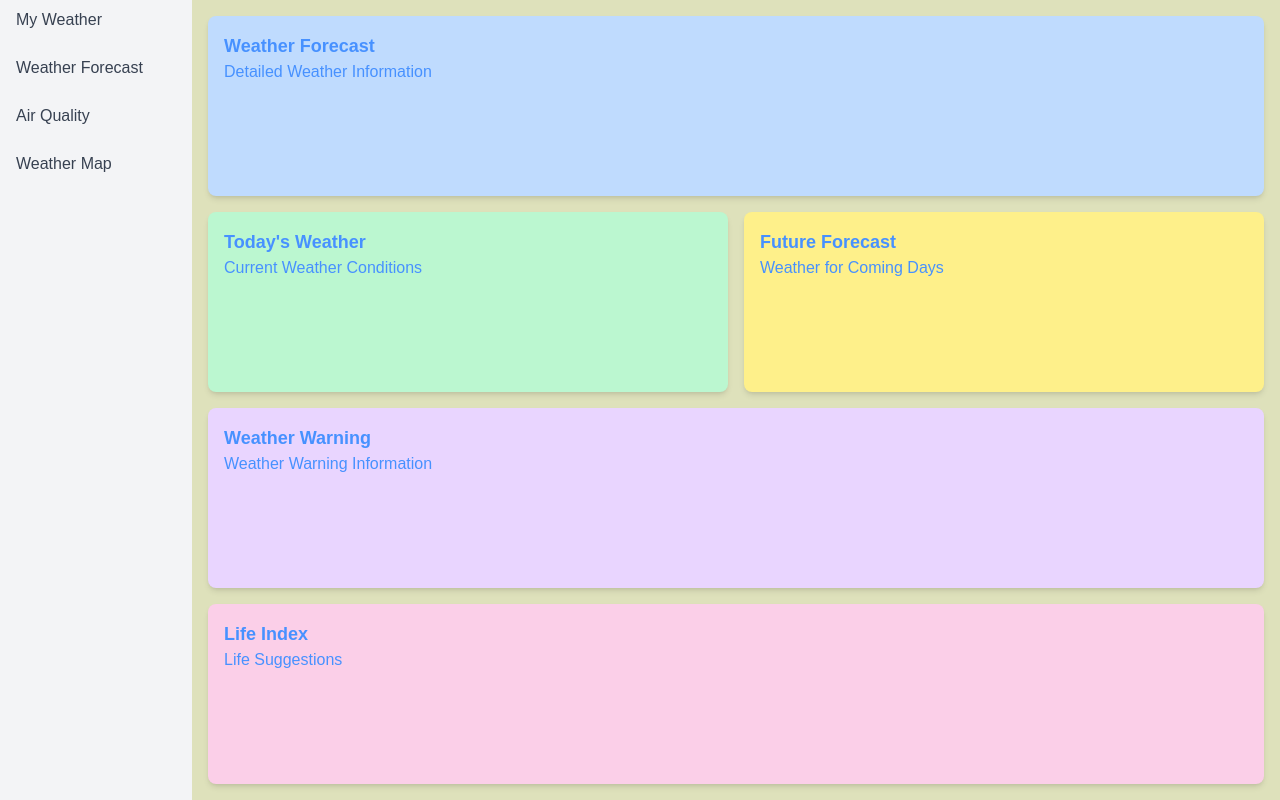
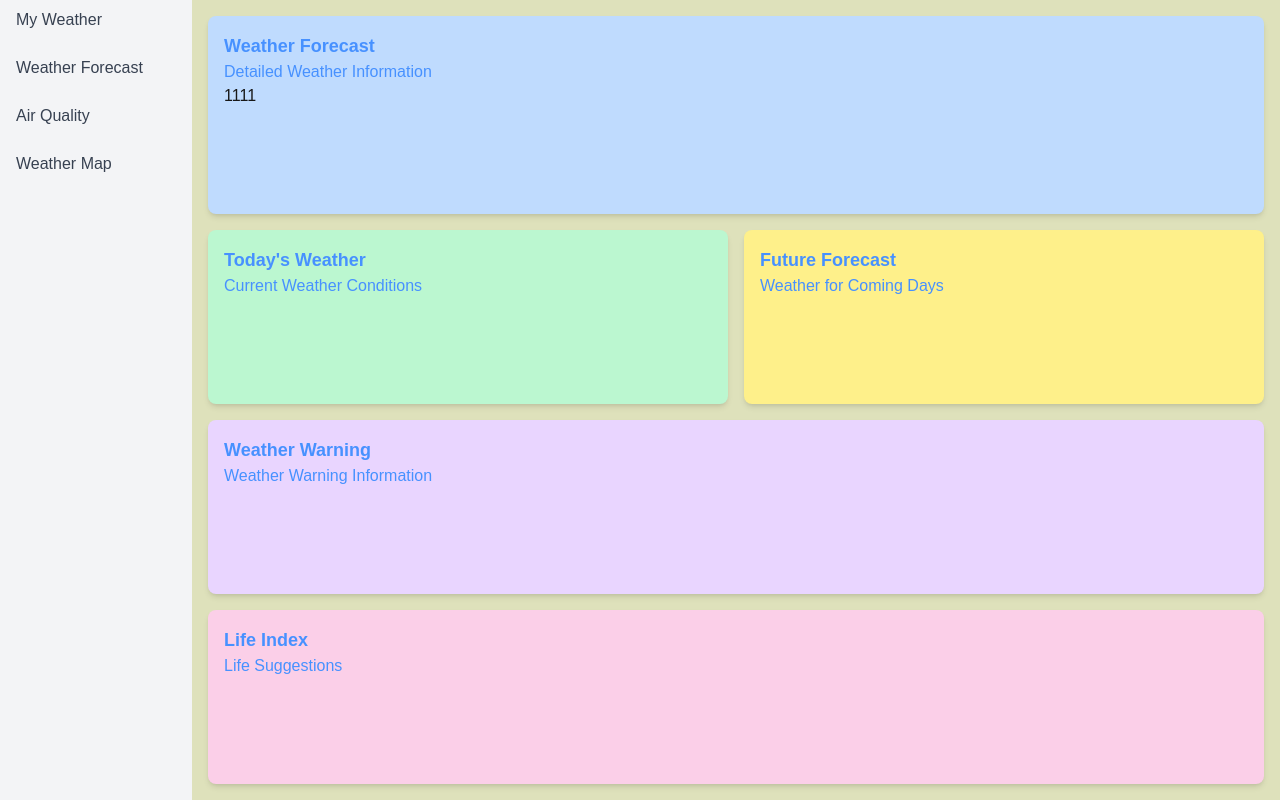
Before and after one commit to huyanzhenb/weather-system, a Next.js app: page /en/weather in a window 1280 px wide. Built offline with nearby package versions, Linux system fonts and the light colour scheme; no server answers.

Commit message:
测试地点获取2

```diff
--- a/app/[locale]/weather/page.tsx
+++ b/app/[locale]/weather/page.tsx
@@ -36,7 +36,7 @@ export default async function WeatherPage() {
           <h2 className="text-lg text-[#4791ff] font-semibold">{t('title')}</h2>
           <p className="text-[#4791ff]">{t('details')}</p>
           <div className='flex'>
-            <div>{latitude}{longitude}</div>
+            <div>1111{latitude}{longitude}</div>
           </div>
         </div>
 
```
